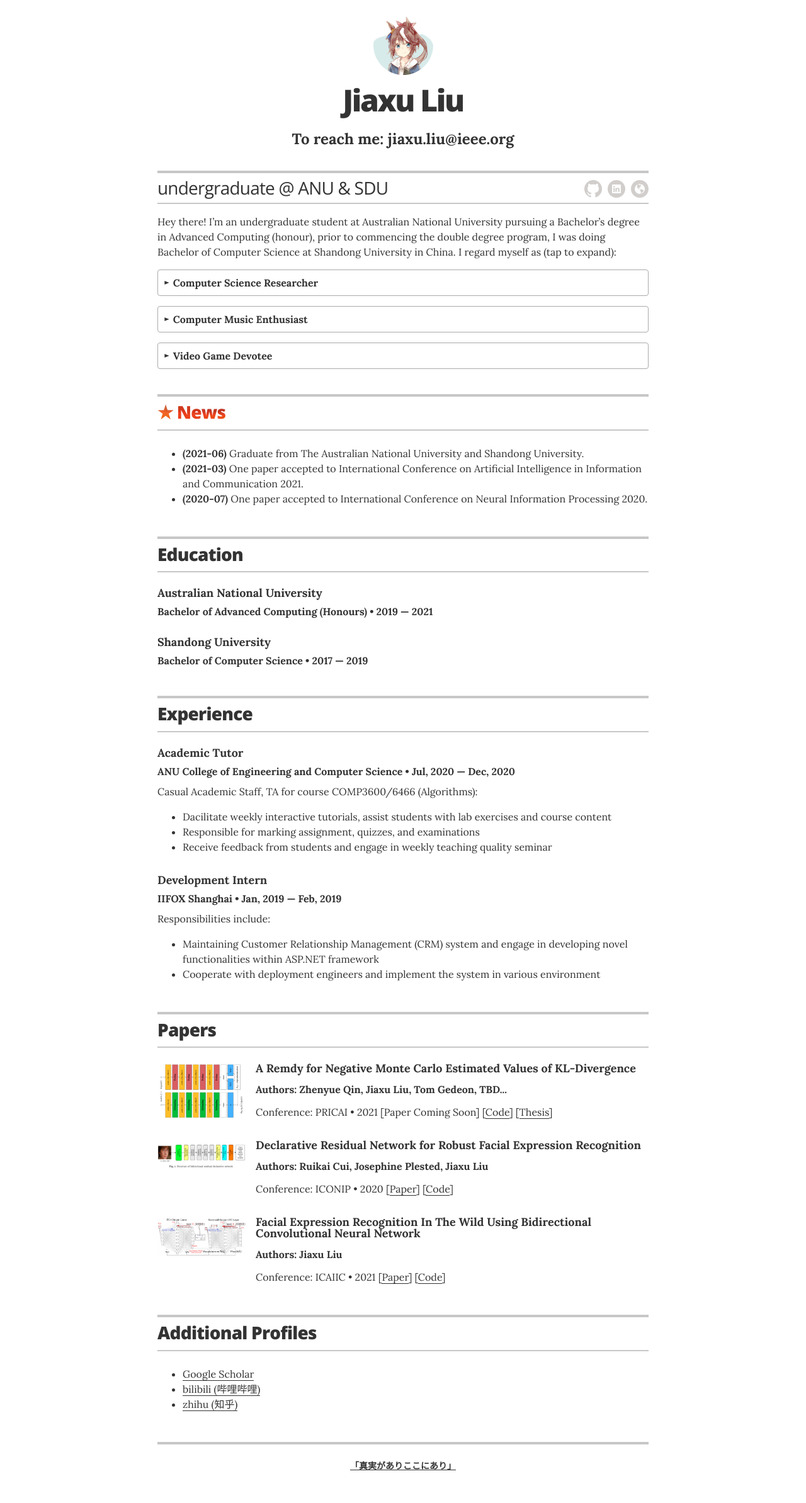
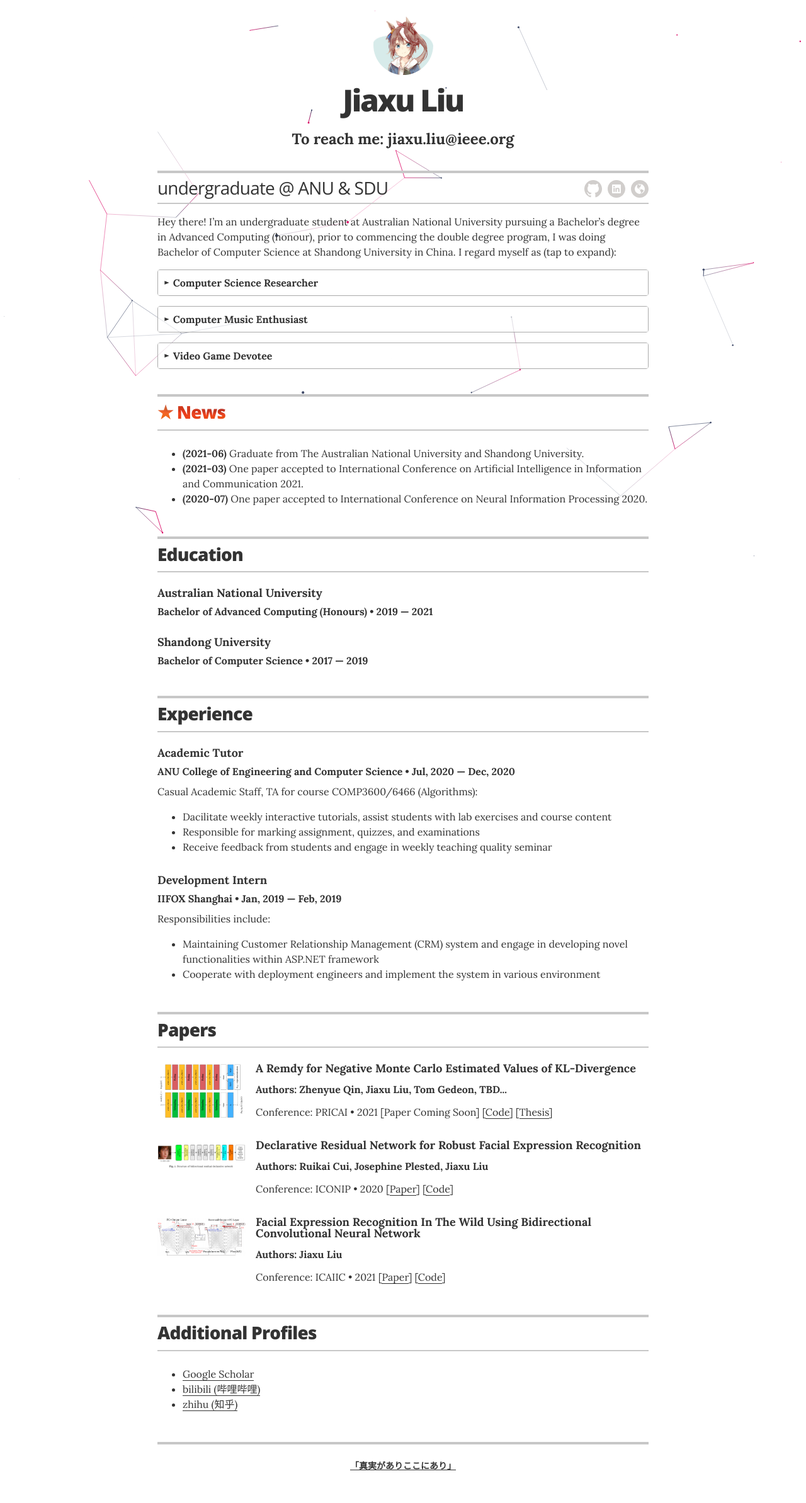
Before and after one commit to ljxw88/ljxw88.github.io, a Jekyll site: the page built from index.html, in a window 1280 px wide. Shown: the whole page at 63% size. Built offline with Jekyll 4.4.1, drawn with Linux system fonts in a browser that asks for light colours; comment, search, counter and statistics services are not loaded.

```diff
--- a/_includes/head.html
+++ b/_includes/head.html
@@ -26,5 +26,6 @@
       s.parentNode.insertBefore(hm, s);
     })();
   </script>
+  <script src="js-other/particles.min.js"></script>
 
 </head>
--- a/_layouts/resume.html
+++ b/_layouts/resume.html
@@ -11,9 +11,10 @@
       font-weight: bold;
       margin: -.5em -.5em 0;
       padding: .5em;
+      background-color: #ffffff9f;
     }
     summary:hover {
-      background-color: #F3F3F3;
+      background-color: #f3f3f39d;
       cursor:pointer;
     }
 
@@ -38,12 +39,20 @@
       background-clip: text;
     }
 
+    .background {
+      position: absolute;
+      top: 0;
+      bottom: 0;
+      left: 0;
+      right: 0;
+      z-index: -1;
+    }
+
   </style>
 
   {% include head.html %}
 
   <body class="theme-{% if site.resume_theme %}{{ site.resume_theme }}{% endif %}">
-
 
     <div class="wrapper" itemscope itemtype="http://schema.org/Person">
       <meta itemprop="telephone" content="{{ site.resume_contact_telephone }}"/>
@@ -395,7 +404,17 @@
       </footer>
 
     </div>
-
+    <canvas class="background"></canvas>
   </body>
+  <script>
+    window.onload = function() {
+      Particles.init({
+        selector: '.background',
+        connectParticles: true,
+        color: ['#DA0463', '#404B69'],
+        maxParticles: 50
+      });
+    };
+  </script>
 
 </html>
```
Also changed, not shown: js-other/particles.min.js (added), 1 other file.
